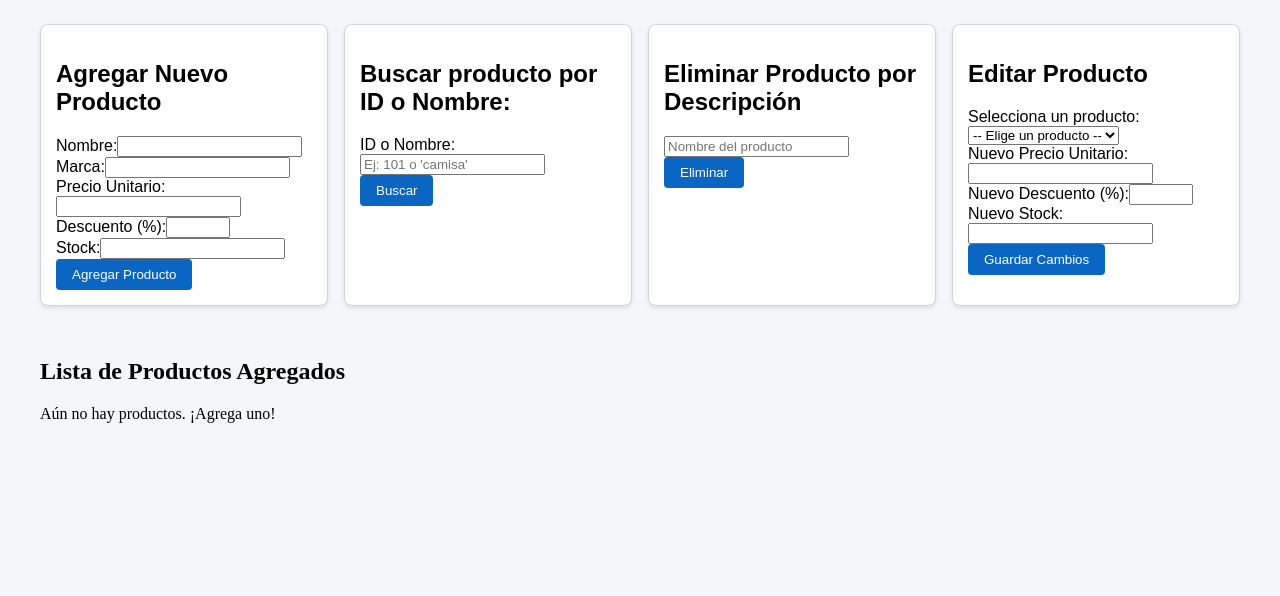
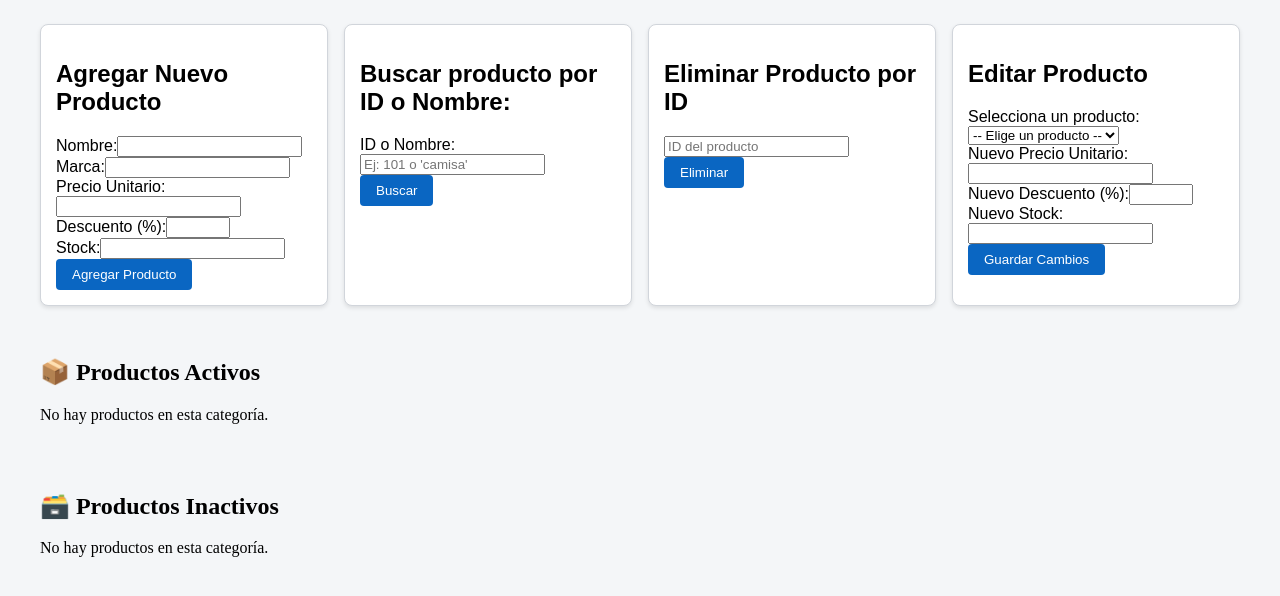
Before and after one commit to Chris213-boop/pv_tp4_grupo22, a React (Vite) app: page / in a window 1280 px wide. Shown: the top 596 px of the page. Built offline with nearby package versions, Linux system fonts and the light colour scheme.

Commit message:
Incorporo Eliminar por (estado) y agrego funcion de Tabla para mostrar tablas separadas de productos Torres Pablo Gabriel

```diff
--- a/src/assets/components/App.jsx
+++ b/src/assets/components/App.jsx
@@ -22,11 +22,19 @@ import ProductList from './ProductList';
     setProductos(prevProductos => [...prevProductos, nuevoProducto]);
   }, []);
 
-  const eliminarProducto = useCallback((nombreABuscar) => {
+  const deshabilitarProducto = useCallback((idABuscar) => {
+  let encontrado = false;
   setProductos(prevProductos =>
-    prevProductos.filter(producto => producto.nombre.toLowerCase() !== nombreABuscar.toLowerCase())
+    prevProductos.map(producto => {
+      if (producto.id.toString() === idABuscar) {
+        encontrado = true;
+        return { ...producto, estado: false };
+      }
+      return producto;
+    })
   );
-  }, []);
+  return encontrado;
+}, []);
 
    const actualizarProducto = useCallback((productoActualizado) => {
   setProductos(prevProductos =>
@@ -51,7 +59,7 @@ import ProductList from './ProductList';
       <main className='contenedor-formularios'>
           <ProductForm onAddProduct={handleAgregarProducto} />
           <SearchResults buscarProducto={buscarProducto} resultados={resultados} />
-          <ProductDelete onDelete={eliminarProducto} />
+          <ProductDelete onDelete={deshabilitarProducto} />
           <ProductEdit products={productos} onUpdate={actualizarProducto} />
           <ProductList productos={productos} />
       </main>
--- a/src/assets/components/ProductDelete.jsx
+++ b/src/assets/components/ProductDelete.jsx
@@ -4,25 +4,33 @@
 import { useState } from 'react';
 
 function ProductDelete({ onDelete }) {
-  const [nombre, setNombre] = useState('');
+  const [id, setId] = useState('');
 
   const handleSubmit = (e) => {
     e.preventDefault();
-    if (nombre.trim() === '') return;
-    onDelete(nombre); // Llama a App.jsx
-    setNombre(''); // Limpia el input
+    if (id.trim() === '') return;
+
+    const fueDesactivado = onDelete(id);
+
+    if (fueDesactivado) {
+      alert(`Producto con ID : ${id} ha sido Eliminado.`);
+    } else {
+      alert(`No se encontró un producto con ID :${id}.`);
+    }
+
+    setId('');
   };
 
   return (
     <div className="formulario">
       <form onSubmit={handleSubmit}>
         <div>
-          <h2 className='titulo'>Eliminar Producto por Descripción</h2>
+          <h2 className='titulo'>Eliminar Producto por ID</h2>
           <input
             type="text"
-            value={nombre}
-            onChange={(e) => setNombre(e.target.value)}
-            placeholder="Nombre del producto"
+            value={id}
+            onChange={(e) => setId(e.target.value)}
+            placeholder="ID del producto"
           />
         </div>
         <div>
--- a/src/assets/components/ProductForm.jsx
+++ b/src/assets/components/ProductForm.jsx
@@ -9,7 +9,7 @@ function ProductForm({ onAddProduct }) {
   const [precioUnitario, setPrecioUnitario] = useState('');
   const [descuento, setDescuento] = useState('');
   const [stock, setStock] = useState('');
-  const [estado, setEstado] = useState('');
+
 
   const handleSubmit = (e) => {
     e.preventDefault();
@@ -42,7 +42,7 @@ function ProductForm({ onAddProduct }) {
       precioUnitario: precioNum,
       descuento: descuentoNum,
       stock: stockNum,
-      estado,
+      estado: true,
     };
     const nuevoProducto = Item(datos); //aqui hacemos el llamada a Item pasandole los datos que tenemos en const datos
 
@@ -53,7 +53,7 @@ function ProductForm({ onAddProduct }) {
     setPrecioUnitario('');
     setDescuento('');
     setStock('');
-    setEstado('');
+
   };
 
   return (
--- a/src/assets/components/ProductList.jsx
+++ b/src/assets/components/ProductList.jsx
@@ -1,12 +1,16 @@
 // para mostrar la lista de productos.
 import React from "react";
 
-function ProductList ({productos}) {
-    return(
+function ProductList({ productos }) {
+  // Separar productos activos e inactivos
+  const productosActivos = productos.filter(p => p.estado === true);
+  const productosInactivos = productos.filter(p => p.estado === false);
+
+  const Tabla = (lista, titulo) => (
     <div className="lista">
-            <h2 className='titulo'>Lista de Productos Agregados</h2>
-            {productos.length === 0 ? (
-              <p>Aún no hay productos. ¡Agrega uno!</p>
+      <h2 className="titulo">{titulo}</h2>
+      {lista.length === 0 ? (
+        <p>No hay productos en esta categoría.</p>
       ) : (
         <table>
           <thead>
@@ -22,7 +26,7 @@ function ProductList ({productos}) {
             </tr>
           </thead>
           <tbody>
-                  {productos.map(producto => (
+            {lista.map((producto) => (
               <tr key={producto.id}>
                 <td>{producto.id}</td>
                 <td>{producto.nombre}</td>
@@ -31,7 +35,7 @@ function ProductList ({productos}) {
                 <td>{producto.descuento}%</td>
                 <td>${producto.precioConDescuento.toFixed(2)}</td>
                 <td>{producto.stock}</td>
-                      <td>{producto.estado}</td>
+                <td>{producto.estado ? 'Activo' : 'Inactivo'}</td>
               </tr>
             ))}
           </tbody>
@@ -39,6 +43,13 @@ function ProductList ({productos}) {
       )}
     </div>
   );
+
+  return (
+    <>
+      {Tabla(productosActivos, '📦 Productos Activos')}
+      {Tabla(productosInactivos, '🗃️ Productos Inactivos')}
+    </>
+  );
 }
 
 export default ProductList;
```
Also changed, not shown: 1 other file (tests, documents, lock files or other folders). Lines whose indentation alone changed are shown as unchanged.
